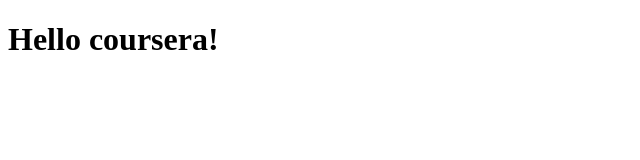
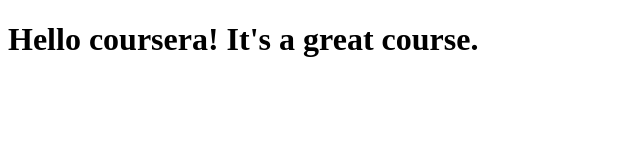
Before and after one commit to musharrafdudekula/coursera-test, a plain HTML site: page site/index.html in a window 1280 px wide. Shown: the whole page, without its empty margins (0-640 px from the left). Drawn offline with Linux system fonts and the light colour scheme.

Commit message:
Just a small change.

```diff
--- a/site/index.html
+++ b/site/index.html
@@ -6,6 +6,6 @@
 	<title>Hello coursera!</title>
 </head>
 <body>
-	<h1>Hello coursera!</h1>
+	<h1>Hello coursera! It's a great course.</h1>
 </body>
 </html>
```
